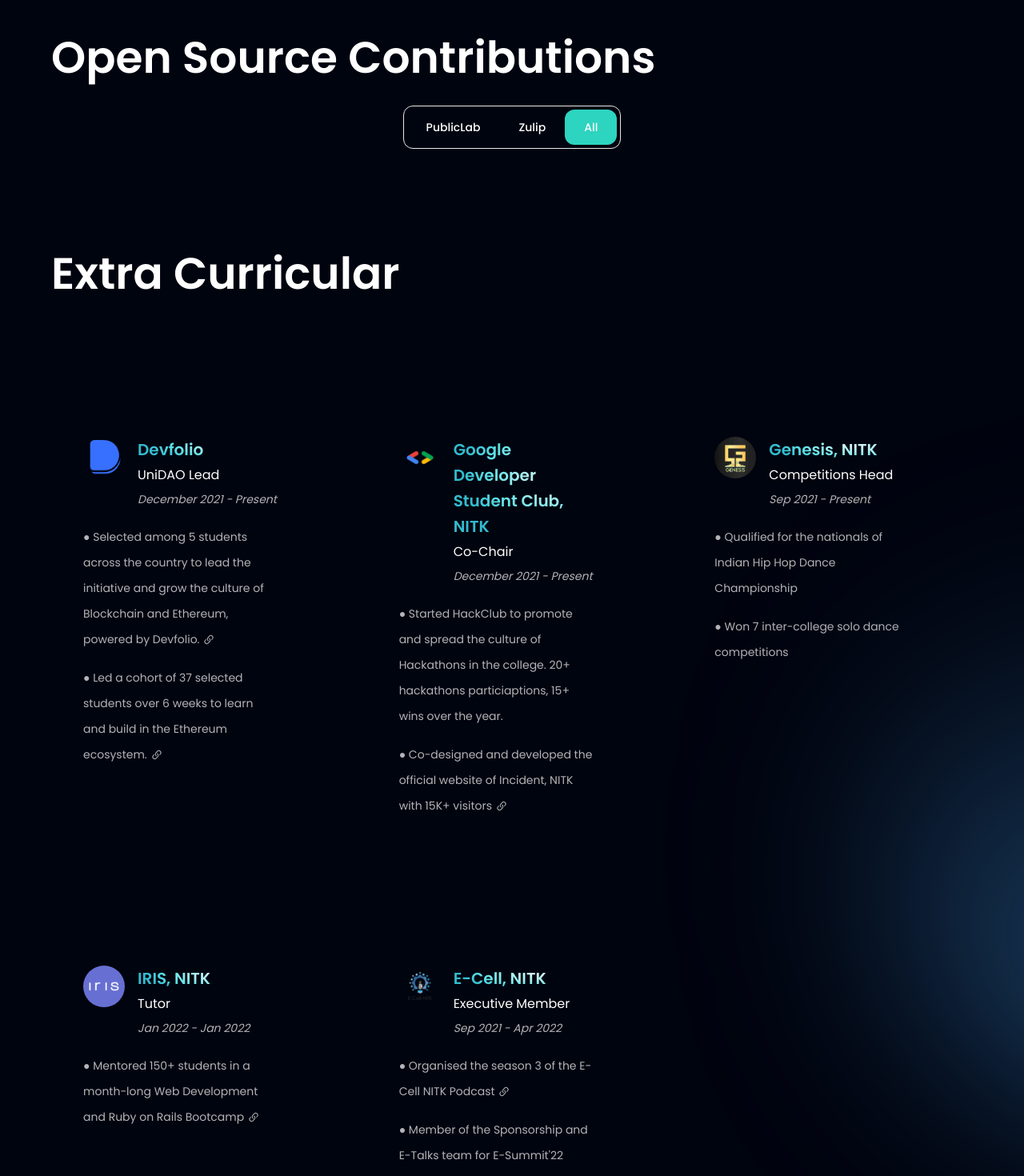
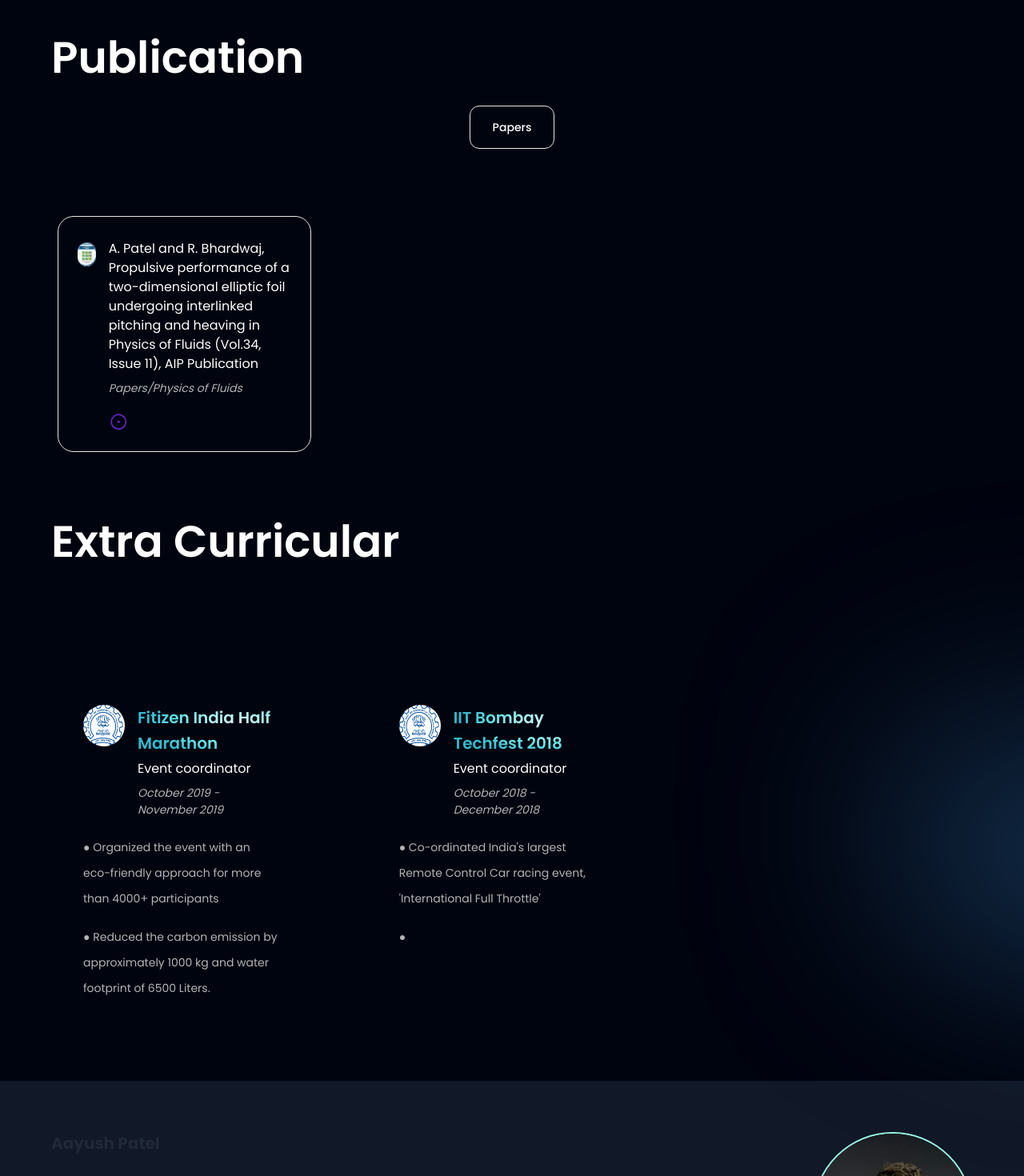
Before and after one commit to Aayush-patel-1696/Aayush-patel-1696.github.io., a React (Vite) app: page / in a window 1280 px wide. Shown: the part 6480-7950 px from the top of the page at 80% size. Built offline with nearby package versions, Linux system fonts and the light colour scheme.

Commit message:
more changes

```diff
--- a/src/assets/index.js
+++ b/src/assets/index.js
@@ -62,6 +62,7 @@ import linedata from "./linedata.png";
 import quantsapp from "./quantsapp.jpeg";
 import rates from "./interest_rates.png";
 import frdetection from "./credit_fruad.jpg"
+import pof from "./pof.jpg"
 
 export {
   quotes,
@@ -127,6 +128,7 @@ export {
   linedata,
   quantsapp,
   rates,
-  frdetection
+  frdetection,
+  pof
 
 };
--- a/src/components/Footer.jsx
+++ b/src/components/Footer.jsx
@@ -59,7 +59,7 @@ const Footer = () => (
     </div>
     <div className="text-center font-poppins font-normal text-dimWhite text-xs sm:text-sm pb-4">
       <p>
-        Credit by Parth Mittal & the Open Source Community
+        Special thanks to Parth Mittal & the Open Source Community for this wonderful template
       </p>
     </div>
   </footer>
--- a/src/components/OpenSource.jsx
+++ b/src/components/OpenSource.jsx
@@ -99,13 +99,13 @@ const OpenSource = () => {
   return (
     <section id="openSource">
       <h1 className="flex-1 font-poppins font-semibold ss:text-[55px] text-[45px] text-white ss:leading-[80px] leading-[80px]">
-        Open Source Contributions
+        Publication
       </h1>
 
       <div className="container px-2 py-5 mx-auto mb-8">
         <div class="flex items-center justify-center">
           <div class="flex items-center p-1 border border-blue-gradient dark:border-teal-400 rounded-xl">
-            {["PublicLab", "Zulip", "All"].map((item, index) => (
+            {["Papers"].map((item, index) => (
               <button
                 key={index}
                 onClick={() => handleContributionFilter(item)}
--- a/src/constants/index.js
+++ b/src/constants/index.js
@@ -41,7 +41,8 @@ import {
   linedata,
   quantsapp,
   rates,
-  frdetection
+  frdetection,
+  pof
 } from "../assets";
 
 import {
@@ -97,8 +98,8 @@ import {
   SiOctave,
   SiNvidia,
   SiDocker,
-  SiAwsorganizations
-
+  SiAwsorganizations,
+  SiGooglescholar
 } from "react-icons/si";
 
 import {
@@ -584,21 +585,21 @@ export const experiences = [
 ];
 
 export const openSourceContributions = [
-  // {
-  //   id: "os-1",
-  //   organisation: "PublicLab",
-  //   logo: publiclab,
-  //   repo: "plots2",
-  //   type: "pull-request",
-  //   status: "merged",
-  //   title:
-  //     "Move _wiki to old table look, common template for email and settings digest only",
-  //   link: "https://github.com/publiclab/plots2/pull/10731",
-  //   number: "#10731",
-  //   date: "Feb 24 2022",
-  //   linesAdded: "101",
-  //   linesDeleted: "48",
-  // },
+  {
+    id: "os-1",
+    organisation: "Papers",
+    logo: pof,
+    repo: "Physics of Fluids",
+    // type: "pull-request",
+    status: "merged",
+    title:
+      "A. Patel and R. Bhardwaj, Propulsive performance of a two-dimensional elliptic foil undergoing interlinked pitching and heaving in Physics of Fluids (Vol.34, Issue 11), AIP Publication",
+    link: "https://www.researchgate.net/profile/Rajneesh-Bhardwaj-2/publication/363826593_Propulsive_performance_of_a_two-dimensional_elliptic_foil_undergoing_interlinked_pitching_and_heaving/links/64e6d7dc40289f7a0faf0444/Propulsive-performance-of-a-two-dimensional-elliptic-foil-undergoing-interlinked-pitching-and-heaving.pdf",
+    // number: "#10731",
+    // date: "Feb 24 2022",
+    // linesAdded: "101",
+    // linesDeleted: "48",
+  },
   // {
   //   id: "os-2",
   //   organisation: "PublicLab",
@@ -1216,109 +1217,114 @@ export const stats = [
 
 export const extraCurricular = [
   {
-    organisation: "Devfolio",
-    title: "UniDAO Lead",
-    duration: "December 2021 - Present",
+    organisation: "Fitizen India Half Marathon",
+    title: "Event coordinator",
+    duration: "October 2019 - November 2019",
     content: [
       {
-        text: "Selected among 5 students across the country to lead the initiative and grow the culture of Blockchain and Ethereum, powered by Devfolio.",
-        link: "https://www.linkedin.com/feed/update/urn:li:activity:7097977924686942209/",
-      },
-      {
-        text: "Led a cohort of 37 selected students over 6 weeks to learn and build in the Ethereum ecosystem.",
-        link: "https://www.linkedin.com/feed/update/urn:li:activity:7095310520282480641/",
-      },
-    ],
-    logo: devfolio,
-  },
-  {
-    organisation: "Google Developer Student Club, NITK",
-    title: "Co-Chair",
-    duration: "December 2021 - Present",
-    content: [
-      {
-        text: "Started HackClub to promote and spread the culture of Hackathons in the college. 20+ hackathons particiaptions, 15+ wins over the year.",
+        text: "Organized the event with an eco-friendly approach for more than 4000+ participants",
         link: "",
       },
       {
-        text: "Co-designed and developed the official website of Incident, NITK with 15K+ visitors",
-        link: "https://incident.nitk.ac.in/",
+        text: "Reduced the carbon emission by approximately 1000 kg and water footprint of 6500 Liters.",
+        link: "",
       },
     ],
-    logo: gdsc,
+    logo: iitb,
   },
   {
-    organisation: "Genesis, NITK",
-    title: "Competitions Head",
-    duration: "Sep 2021 - Present",
+    organisation: "IIT Bombay Techfest 2018",
+    title: "Event coordinator",
+    duration: "October 2018 - December 2018 ",
     content: [
       {
-        text: "Qualified for the nationals of Indian Hip Hop Dance Championship",
+        text: "Co-ordinated India's largest Remote Control Car racing event, 'International Full Throttle'",
         link: "",
       },
       {
-        text: "Won 7 inter-college solo dance competitions",
+        text: "",
         link: "",
       },
     ],
-    logo: genesis,
+    logo: iitb,
   },
-  {
-    organisation: "IRIS, NITK",
-    title: "Tutor",
-    duration: "Jan 2022 - Jan 2022",
-    content: [
-      {
-        text: "Mentored 150+ students in a month-long Web Development and Ruby on Rails Bootcamp",
-        link: "https://github.com/IRIS-NITK/IRIS-RoR-Bootcamp-2021",
-      },
-    ],
-    logo: iris,
-  },
-  {
-    organisation: "E-Cell, NITK",
-    title: "Executive Member",
-    duration: "Sep 2021 - Apr 2022",
-    content: [
-      {
-        text: "Organised the season 3 of the E-Cell NITK Podcast",
-        link: "https://www.youtube.com/watch?v=uA-Yrk6bVDc",
-      },
-      {
-        text: "Member of the Sponsorship and E-Talks team for E-Summit'22",
-        link: "",
-      },
-    ],
-    logo: ecell,
-  },
+  // {
+  //   organisation: "Genesis, NITK",
+  //   title: "Competitions Head",
+  //   duration: "Sep 2021 - Present",
+  //   content: [
+  //     {
+  //       text: "Qualified for the nationals of Indian Hip Hop Dance Championship",
+  //       link: "",
+  //     },
+  //     {
+  //       text: "Won 7 inter-college solo dance competitions",
+  //       link: "",
+  //     },
+  //   ],
+  //   logo: genesis,
+  // },
+  // {
+  //   organisation: "IRIS, NITK",
+  //   title: "Tutor",
+  //   duration: "Jan 2022 - Jan 2022",
+  //   content: [
+  //     {
+  //       text: "Mentored 150+ students in a month-long Web Development and Ruby on Rails Bootcamp",
+  //       link: "https://github.com/IRIS-NITK/IRIS-RoR-Bootcamp-2021",
+  //     },
+  //   ],
+  //   logo: iris,
+  // },
+  // {
+  //   organisation: "E-Cell, NITK",
+  //   title: "Executive Member",
+  //   duration: "Sep 2021 - Apr 2022",
+  //   content: [
+  //     {
+  //       text: "Organised the season 3 of the E-Cell NITK Podcast",
+  //       link: "https://www.youtube.com/watch?v=uA-Yrk6bVDc",
+  //     },
+  //     {
+  //       text: "Member of the Sponsorship and E-Talks team for E-Summit'22",
+  //       link: "",
+  //     },
+  //   ],
+  //   logo: ecell,
+  // },
 ];
 
 export const socialMedia = [
   {
     id: "social-media-1",
     icon: AiFillLinkedin,
-    link: "https://www.linkedin.com/in/mittal-parth",
+    link: "https://www.linkedin.com/in/aayushpatel1696",
   },
   {
     id: "social-media-2",
     icon: AiFillGithub,
-    link: "https://www.github.com/mittal-parth",
+    link: "https://github.com/Aayush-patel-1696?tab=repositories",
   },
   {
     id: "social-media-3",
     icon: AiFillMail,
-    link: "mailto:mittalparth22@gmail.com",
+    link: "mailto:patelaayush183109002@gmail.com",
   },
   {
     id: "social-media-4",
-    icon: AiOutlineTwitter,
-    link: "https://www.twitter.com/mittalparth_",
-  },
-  {
-    id: "social-media-5",
-    icon: AiFillInstagram,
-    link: "https://www.instagram.com/mittalparth_",
-  },
+    icon: SiGooglescholar,
+    link: "https://scholar.google.com/citations?user=TQW_hooAAAAJ&hl=en",
+  }
+  // {
+  //   id: "social-media-4",
+  //   icon: AiOutlineTwitter,
+  //   link: "https://www.twitter.com/mittalparth_",
+  // },
+  // {
+  //   id: "social-media-5",
+  //   icon: AiFillInstagram,
+  //   link: "https://www.instagram.com/mittalparth_",
+  // },
 ];
 
 export const aboutMe = {
```
Also changed, not shown: src/assets/pof.jpg (added).
